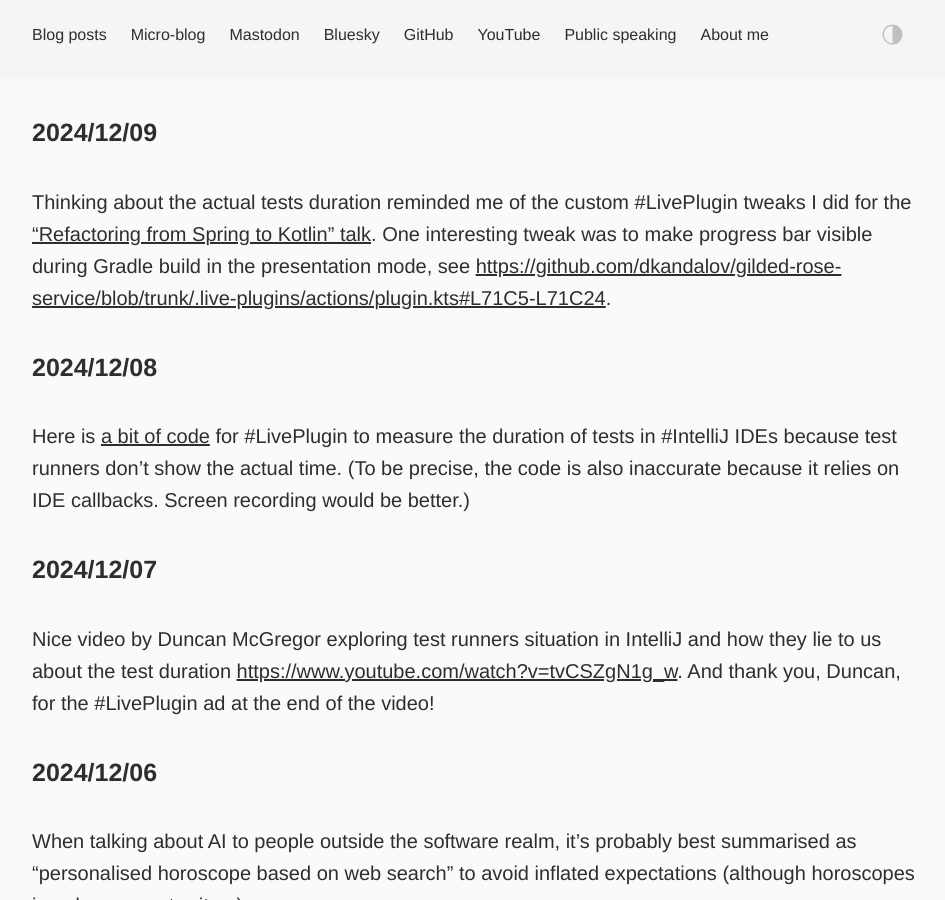
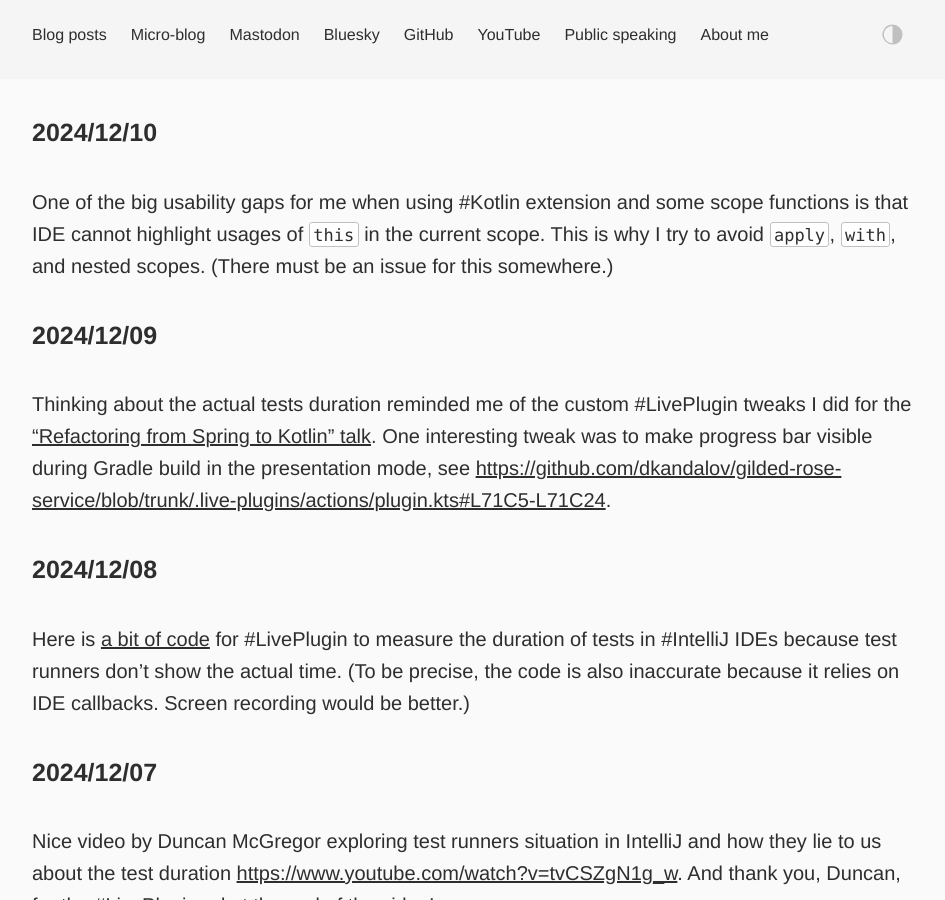
Before and after one commit to dkandalov/dkandalov.github.io, a Jekyll site: the page built from micro-blog.md, in a window 1280 px wide and 900 px high. Shown: the whole window, without its empty margins (160-1105 px from the left). Built offline with Jekyll 4.4.1, drawn with Linux system fonts in a browser that asks for light colours.

Commit message:
updated micro-blog

```diff
--- a/micro-blog.md
+++ b/micro-blog.md
@@ -2,6 +2,9 @@
 layout: post
 permalink: /micro-blog/
 ---
+
+#### 2024/12/10
+One of the big usability gaps for me when using #Kotlin extension and some scope functions is that IDE cannot highlight usages of `this` in the current scope. This is why I try to avoid `apply`, `with`, and nested scopes. (There must be an issue for this somewhere.)
 
 #### 2024/12/09
 Thinking about the actual tests duration reminded me of the custom #LivePlugin tweaks I did for the ["Refactoring from Spring to Kotlin" talk](https://www.youtube.com/watch?v=d_GHTBqI7YE). One interesting tweak was to make progress bar visible during Gradle build in the presentation mode, see <https://github.com/dkandalov/gilded-rose-service/blob/trunk/.live-plugins/actions/plugin.kts#L71C5-L71C24>.
```
